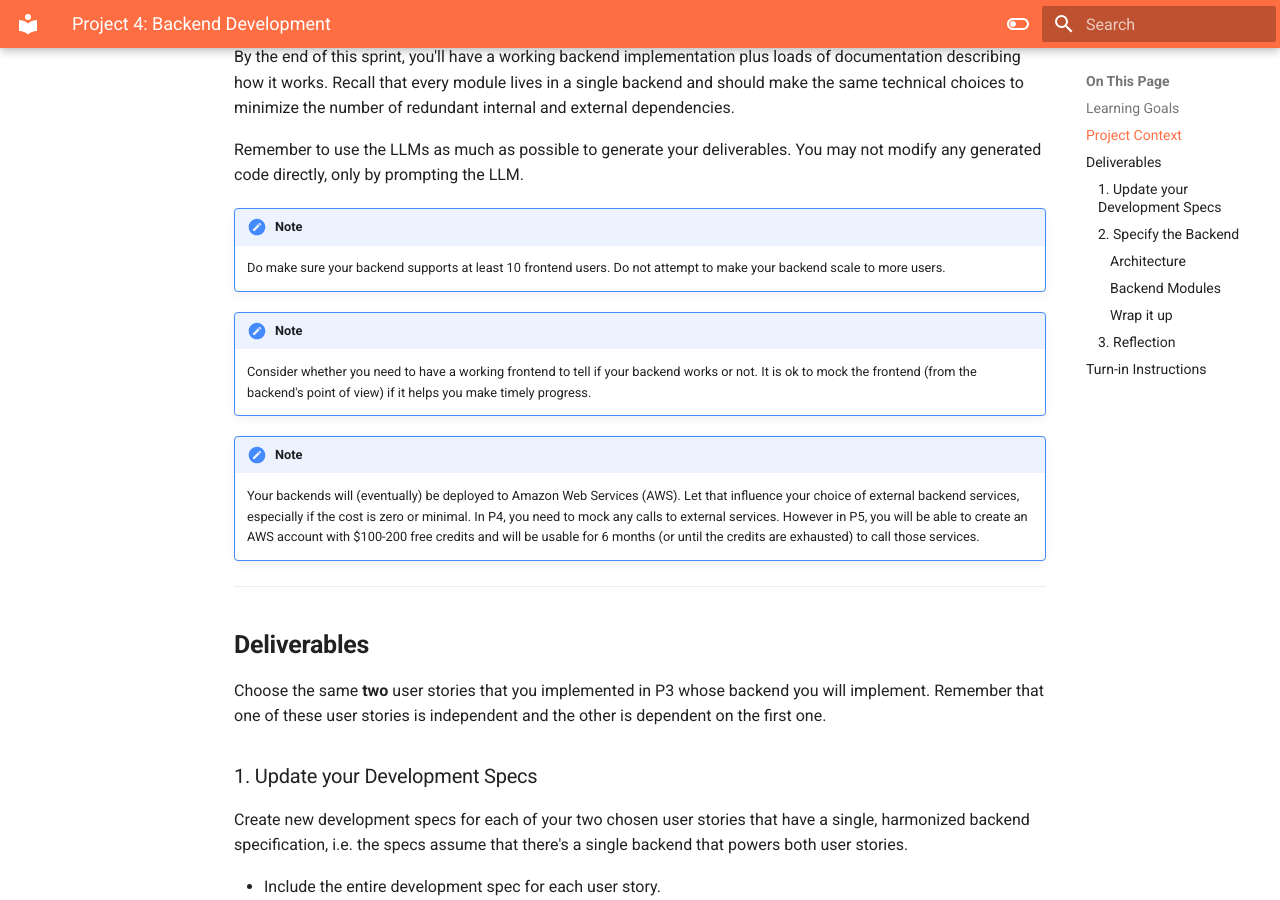
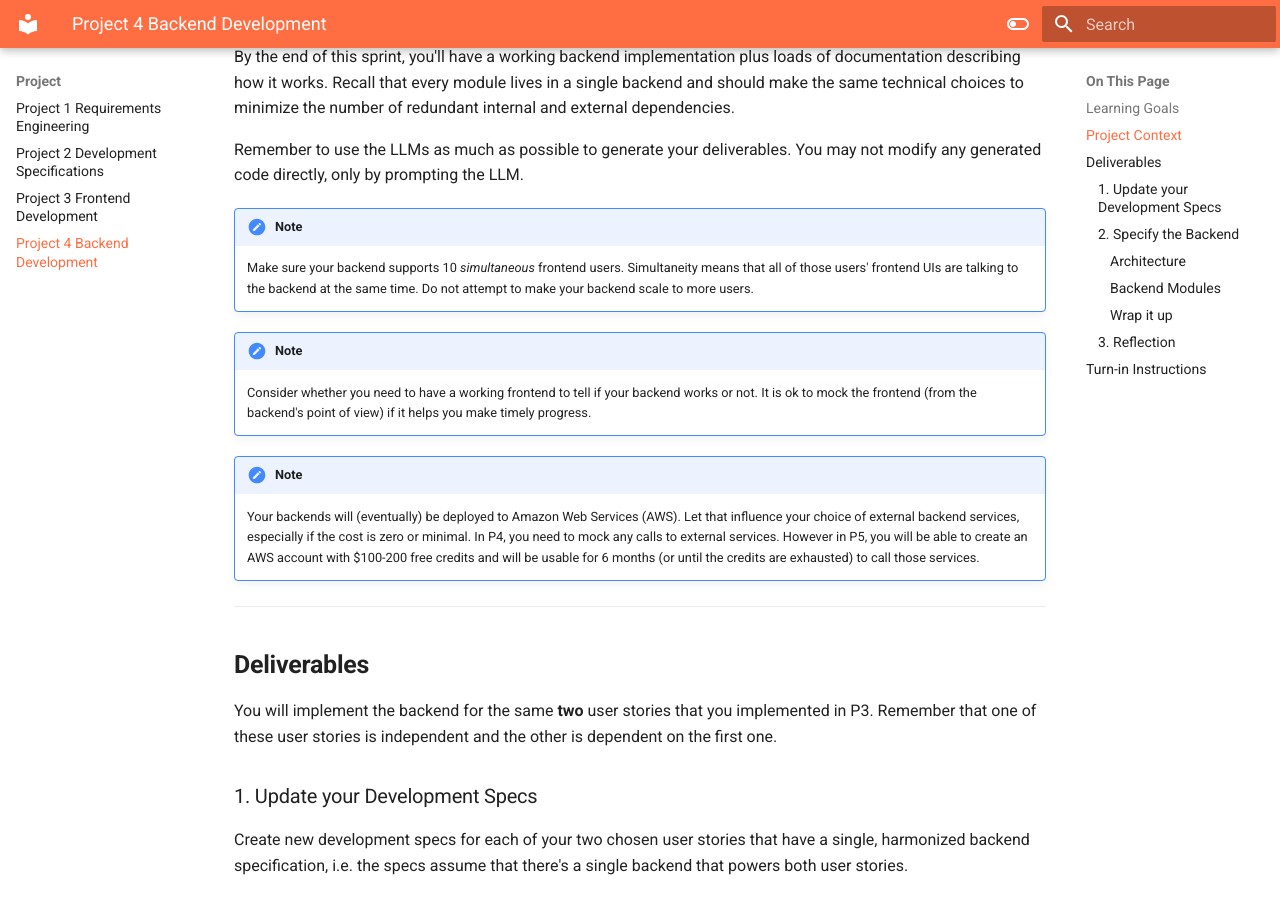
Before and after one commit to AI-Developer-Tools/ai-developer-tools.github.io, an MkDocs documentation site: the page built from docs/project/p4.md, in a window 1280 px wide and 900 px high, scrolled down 791 px. Built offline with MkDocs 1.6.1 and Material for MkDocs 9.7.7, drawn with Linux system fonts in a browser that asks for light colours.

Commit message:
Posted P4.

```diff
--- a/docs/_data/schedule.yaml
+++ b/docs/_data/schedule.yaml
@@ -694,7 +694,7 @@
 - date: Mon Oct 06
   homework:
     deadline: 'Tuesday October 21, 2025 11:59pm'
-    link: ''
+    link: 'assignments/HW4'
     name: 'Backend Coding Reflection'
     numDays: 12
   lecture:
@@ -710,7 +710,7 @@
     slides: ''
   project:
     deadline: 'Wednesday, October 22, 2025 11:59pm'
-    link: ''
+    link: 'project/p4'
     name: 'P4: Backend Development'
     numDays: 13
 
--- a/docs/project/p4.md
+++ b/docs/project/p4.md
@@ -18,7 +18,7 @@ By the end of this sprint, you'll have a working backend implementation plus loa
 Remember to use the LLMs as much as possible to generate your deliverables. You may not modify any generated code directly, only by prompting the LLM.
 
 !!! note
-    Do make sure your backend supports at least 10 frontend users. Do not attempt to make your backend scale to more users.
+    Make sure your backend supports 10 *simultaneous* frontend users. Simultaneity means that all of those users' frontend UIs are talking to the backend at the same time. Do not attempt to make your backend scale to more users.
 
 !!! note
     Consider whether you need to have a working frontend to tell if your backend works or not. It is ok to mock the frontend (from the backend's point of view) if it helps you make timely progress.
@@ -31,8 +31,7 @@ Remember to use the LLMs as much as possible to generate your deliverables. You
 
 ## Deliverables
 
-Choose the same **two** user stories that you implemented in P3 whose backend you will implement. Remember that one of these user stories is independent and the other is dependent on the first one.
-
+You will implement the backend for the same **two** user stories that you implemented in P3. Remember that one of these user stories is independent and the other is dependent on the first one.
 
 
 ### 1. Update your Development Specs
--- a/mkdocs.yml
+++ b/mkdocs.yml
@@ -93,5 +93,5 @@ nav:
       - Project 1 Requirements Engineering: project/p1.md
       - Project 2 Development Specifications: project/p2.md
       - Project 3 Frontend Development: project/p3.md
-  #    - Project 4 Implementation Sprint: project/p4.md
+      - Project 4 Backend Development: project/p4.md
   #    - Project 5 Final Presentation: project/p5.md
```
